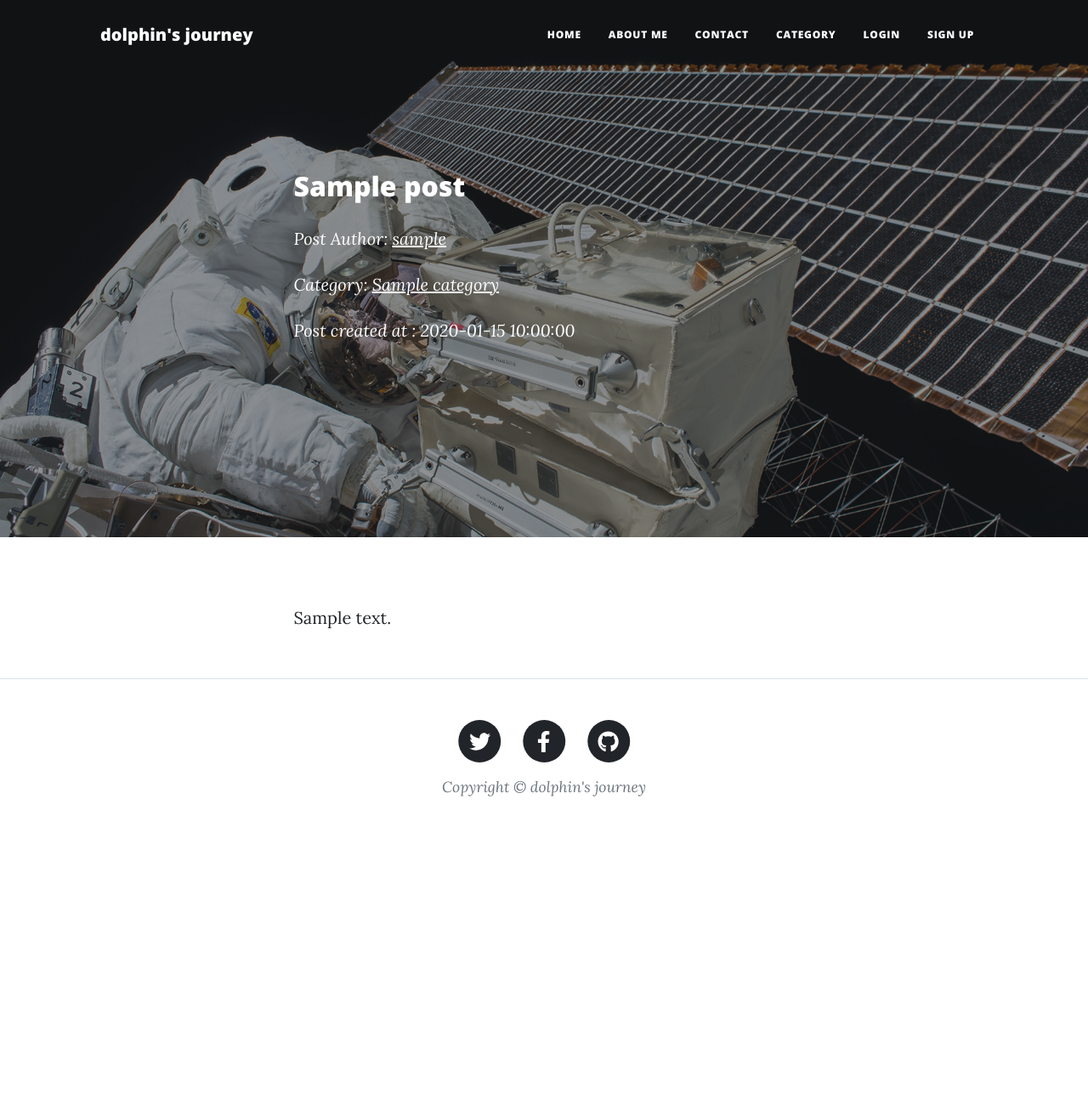
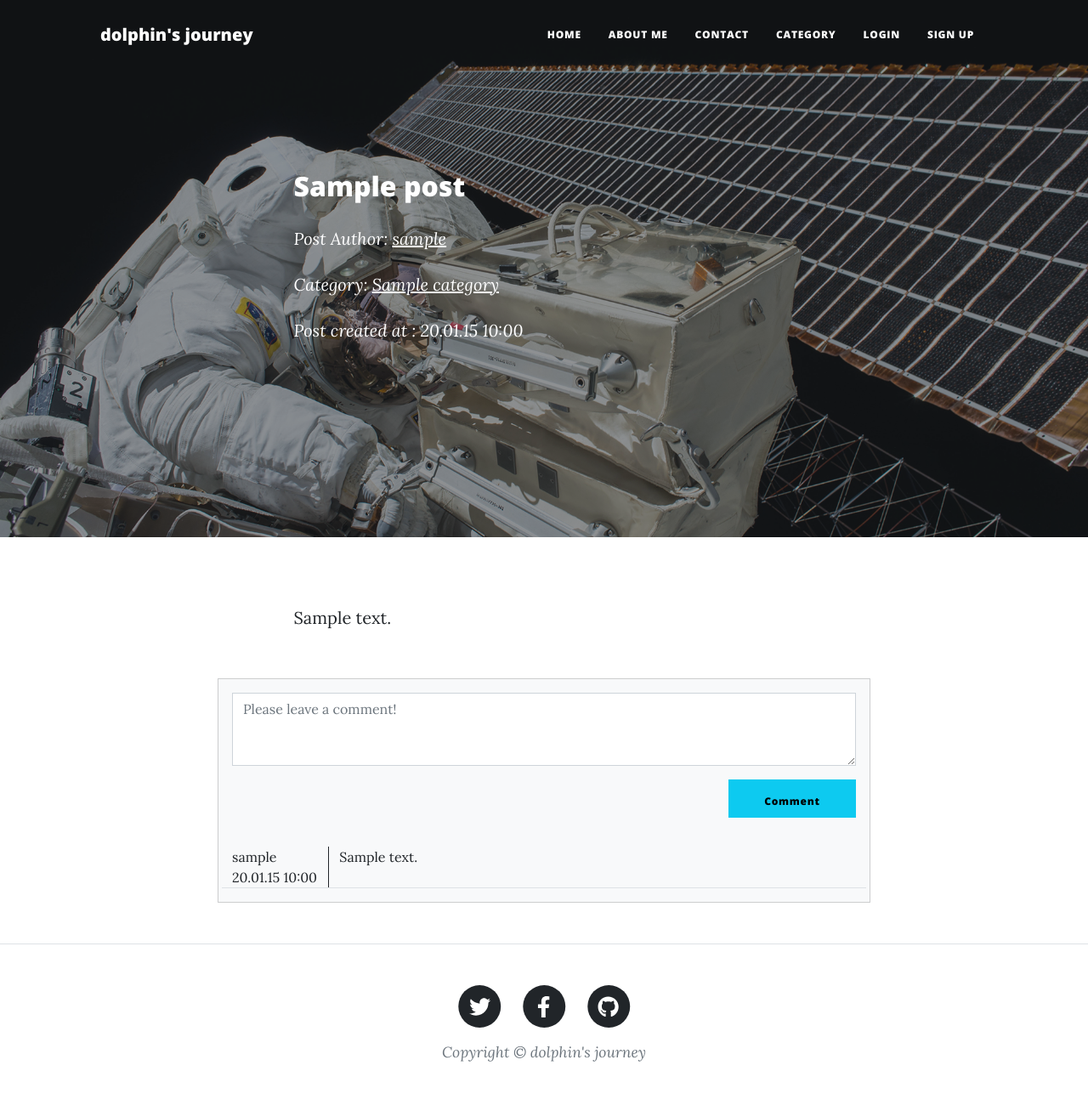
Before and after one commit to WooyoungJun/MyBlog_project, a Flask app: page /post/1 in a window 1280 px wide. Shown: the whole page at 85% size. Before the commit the page ends 937 px from the top, so only its background shows below. Run offline with Flask 3, Linux system fonts and the light colour scheme; tables that the repository leaves empty hold one stand-in row (values such as "Sample post"); some libraries are stand-ins or nearby versions.

Commit message:
comment 모델 및 기능 추가. selectin 쿼리 수정

```diff
--- a/flask_app/app.py
+++ b/flask_app/app.py
@@ -7,4 +7,4 @@ with app.app_context():
     # db.Model 상속한 모든 클래스 추적해서 테이블 생성
     db.create_all()
 if __name__ == '__main__':
-    app.run()
+    app.run(debug=True)
--- a/flask_app/blog/forms.py
+++ b/flask_app/blog/forms.py
@@ -26,3 +26,6 @@ class PostForm(FlaskForm):
         super(PostForm, self).__init__(*args, **kwargs)
         self.category_id.choices = [(category.id, category.name) for category in get_model('category').query.all()]
         self.author.data = current_user.username
+
+class CommentForm(FlaskForm):
+    content = TextAreaField('content', validators=[DataRequired('댓글을 작성해주세요.')])
--- a/flask_app/blog/templates/views/category.html
+++ b/flask_app/blog/templates/views/category.html
@@ -23,7 +23,7 @@
         <div class="col-md-10 col-lg-8 col-xl-7" id="categories">
             {% for category in categories %}
                 <div class="category_post_preview">
-                    <a href="{{url_for('views.posts_list', id=category.id)}}">
+                    <a href="{{url_for('views.posts_list', category_id=category.id)}}">
                         <h2 class="category_name">{{ category.name }}</h2>
                     </a>
                 </div>
--- a/flask_app/blog/templates/views/post_read.html
+++ b/flask_app/blog/templates/views/post_read.html
@@ -13,12 +13,12 @@
                     <span class="meta">
                         <div id="author" name="author"><p>Post Author: <a href="#!">{{post.user.username}}</a></p></div>
                         <div id="category" name="category"><p>Category: <a href="#!">{{post.category.name}}</a></p></div>
-                        <p>Post created at : {{post.date_created}}</p>
+                        <p>Post created at : {{post.date_created | datetime}}</p>
                         {% if user.id == post.user.id %}
                         <button class="btn btn-info" id="edit_button">
-                            <a href="{{url_for('views.post_edit', id=post.id)}}">Edit</a>
+                            <a href="{{url_for('views.post_edit', post_id=post.id)}}">Edit</a>
                         </button>
-                        <button onclick="onDelete({{post.id}})" class="btn btn-danger" id="delete_button">Delete</button>
+                        <button data-post-id="{{post.id}}" onclick="onDeletePost(this)" class="btn btn-danger" id="delete_button">Delete</button>
                         {% endif %}
                     </span>
                     <span class="subheading"></span>
@@ -29,14 +29,29 @@
 </header>
 
 <script>
-    function onDelete(postId){
+    function onDeletePost(button){
         let confirm = window.confirm('정말 삭제하시겠습니까?');
         if (confirm) {
             // 확인을 클릭한 경우에만 요청 보내기
+            let postId = button.getAttribute('data-post-id');
             fetch('/post-delete/' + postId, {method:"GET"})
             .then(response => {
                 if (response.status === 200){
                     window.location.href = '/'
+                }
+            })
+        }
+    }
+    function onDeleteComment(button){
+        let confirm = window.confirm('정말 삭제하시겠습니까?');
+        if (confirm) {
+            // 확인을 클릭한 경우에만 요청 보내기
+            let commentId = button.getAttribute('data-comment-id');
+            let postId = button.getAttribute('data-post-id');
+            fetch('/comment-delete/' + postId + '-' + commentId, {method:"GET"})
+            .then(response => {
+                if (response.status === 200){
+                    window.location.reload();
                 }
             })
         }
@@ -55,4 +70,69 @@
         </div>
     </div>
 </article>
+<!--comment -->
+<section class="mb-5" style="max-width: 60%; margin:0 auto">
+    <div class="card bg-light">
+        <div class="card-body" id="comment-wrapper">
+            <!-- Comment form-->
+            <form class="mb-4" method="post" action="{{ url_for('views.comment_create', post_id=post.id) }}"
+            style="padding-bottom: 10px;">
+                {{ form.csrf_token }}
+                <textarea class="form-control mb-3" rows="3" name="content" placeholder="Please leave a comment!"></textarea>
+                <div style="text-align: right">
+                    <button class="btn btn-info" id="submitButton" style="width: 150px;height: 45px; font-size: 12px;" type="submit">
+                        Comment
+                    </button>
+                </div>
+            </form>
+            {% for comment in comments %}
+                <!-- Single comment-->
+                <div class="row border-bottom">
+                    <div class="col-md-2" style="margin:0 0; font-size: 16px; border-right:1px solid;">
+                        <p style="margin:0 0"> {{comment.user.username}}</p>
+                        <p style="margin:0 0">{{comment.date_created | datetime}}</p>
+                    </div>
+                    <div class="col-md-10" style="margin:0 0; font-size: 16px;">
+                        <div class="row">
+                            <p class="col-10" style="margin:0 0">{{comment.content}}</p>
+                            {% if current_user.id==comment.author_id %}
+                                <p class="col-2 d-flex justify-content-center align-items-center" style="margin: 6px 0px">
+                                    <button class="btn btn-secondary" style="padding: 6px;" data-bs-toggle="modal" data-bs-target="#editCommentModal{{ comment.id }}">
+                                        <i class="fa-solid fa-pencil"></i>
+                                    </button>
+                                    <button data-comment-id="{{comment.id}}" data-post-id="{{post.id}}" onclick="onDeleteComment(this)" class="btn btn-danger" style="padding: 6px;">
+                                        <i class="fa-solid fa-trash"></i>
+                                    </button>
+                                </p>
+                            {% endif %}
+                        </div>
+                    </div>
+                </div>
+
+                <!-- Modal -->
+                <div class="modal fade" id="editCommentModal{{ comment.id }}" tabindex="-1" aria-labelledby="exampleModalLabel" aria-hidden="true">
+                    <div class="modal-dialog">
+                        <div class="modal-content">
+                            <div class="modal-header">
+                                <h5 class="modal-title" id="exampleModalLabel">Comment id
+                                    : {{ comment.id }} Edit</h5>
+                                <button type="button" class="btn-close" data-bs-dismiss="modal" aria-label="Close"></button>
+                            </div>
+                            <form method="POST" class="form-control" action="{{ url_for('views.comment_edit', post_id=post.id, comment_id=comment.id) }}">
+                                {{ form.csrf_token }}
+                                <div class="modal-body">
+                                    <input type="text" class="form-control" name="content" value="{{ comment.content }}"/>
+                                </div>
+                                <div class="modal-footer">
+                                    <button type="button" class="btn btn-secondary"data-bs-dismiss="modal">Close</button>
+                                    <button type="submit" class="btn btn-primary">Edit comment</button>
+                                </div>
+                            </form>
+                        </div>
+                    </div>
+                </div>
+            {% endfor %}
+        </div>
+    </div>
+</section>
 {% endblock %}
--- a/flask_app/blog/templates/views/post_write.html
+++ b/flask_app/blog/templates/views/post_write.html
@@ -8,7 +8,7 @@
         <div class="row gx-4 gx-lg-5 justify-content-center">
             <div class="col-md-10 col-lg-8 col-xl-7">
                 <div class="site-heading">
-                    <h2>Post {{id}} {{type}}</h2>
+                    <h2>Post {{post_id}} {{type}}</h2>
                     <span class="subheading"></span>
                 </div>
             </div>
--- a/flask_app/blog/templates/views/posts_list.html
+++ b/flask_app/blog/templates/views/posts_list.html
@@ -31,7 +31,7 @@
                 {% for post in posts %}
                     <div class="post-preview">
                         <!-- 제목 -->
-                        <a href="{{url_for('views.post', id=post.id)}}">
+                        <a href="{{url_for('views.post', post_id=post.id)}}">
                             <h6 class="post-title" id="post_title">{{post.title}}</h6>
                         </a>
                         <!-- 작성자, 날짜 -->
@@ -40,7 +40,7 @@
                             Posted by
                             <a href="#!" id="post_owner_name">{{post.user.username}}</a>
                             <br>
-                            {{post.date_created}}
+                            {{post.date_created | datetime}}
                         </p>
                     </div>
                     <!-- Divider-->
--- a/flask_app/blog/views.py
+++ b/flask_app/blog/views.py
@@ -1,6 +1,6 @@
 from flask import Blueprint, abort, flash, jsonify, url_for, redirect, render_template, request
 from flask_login import current_user, login_required
-from blog.forms import PostForm
+from blog.forms import CommentForm, PostForm
 from blog.models import db, get_model
 from sqlalchemy.orm import selectinload
 
@@ -13,7 +13,8 @@ BASE_VIEWS_DIR = 'views/'
 @views.route("/")
 @views.route("/home")
 def home():
-    posts = get_model('post').query.filter_by().all() # 모두 가져오기
+    # posts = get_model('post').query.all() # N+1문제 발생
+    posts = db.session.query(get_model('post')).options(selectinload(get_model('post').user), selectinload(get_model('post').category)).all() # 쿼리 3번 실행
     return render_template(BASE_VIEWS_DIR + "posts_list.html",
         user=current_user,
         posts=posts,
@@ -55,21 +56,20 @@ def post_create():
         return render_template(BASE_VIEWS_DIR + "post_write.html",
             user=current_user,
             form=form,
-            post=get_model('post')(author_id=current_user.id),
             type='Create',
         )
 
-@views.route('/post-edit/<int:id>', methods=['GET', 'POST'])
+@views.route('/post-edit/<int:post_id>', methods=['GET', 'POST'])
 @login_required
-def post_edit(id):
+def post_edit(post_id):
     # edit 요청 post 가져오기
-    post = db.session.get(get_model('post'), id)
+    post = db.session.get(get_model('post'), post_id)
     if post is None:
         flash('게시물을 찾을 수 없습니다.', 'error')
         return redirect(url_for('views.home'))
 
     # 작성자가 아니면 abort
-    if current_user.id != post.user.id: return abort(403)
+    if current_user.id != post.author_id: return abort(403)
 
     form = PostForm()
 
@@ -81,9 +81,8 @@ def post_edit(id):
         return render_template(BASE_VIEWS_DIR + "post_write.html",
             user=current_user,
             form=form,
-            post=post,
             type="Edit",
-            id=id,
+            post_id=post_id,
         )
 
     if request.method == 'POST' and form.validate_on_submit():
@@ -93,55 +92,118 @@ def post_edit(id):
         post.category_id = form.category_id.data
         db.session.commit() # 바로 commit = update
         flash('Post 수정 완료!', category="success")
-        return redirect(url_for('views.post', id=id))
+        return redirect(url_for('views.post', post_id=post_id))
     else:
         flash('Post 수정 실패!', category="error")
         return render_template(BASE_VIEWS_DIR + "post_write.html",
             user=current_user,
             form=form,
-            post=post,
             type="Edit",
-            id=id,
+            post_id=post_id,
         )
 
-@views.route('/post-delete/<int:id>')
+@views.route('/post-delete/<int:post_id>')
 @login_required
-def post_delete(id):
+def post_delete(post_id):
     # delete 요청 post 가져오기
-    post = db.session.get(get_model('post'), id)
+    post = db.session.get(get_model('post'), post_id)
     if post is None:
         flash('게시물을 찾을 수 없습니다.', 'error')
         return redirect(url_for('views.home'))
 
     # 작성자가 아니면 abort
-    if current_user.id != post.user.id: return abort(403)
+    if current_user.id != post.author_id: return abort(403)
 
     db.session.delete(post)
     db.session.commit()
     flash('게시물이 성공적으로 삭제되었습니다.', 'success')
     return jsonify(message='success'), 200
 
-@views.route("/posts-list/<int:id>")
-def posts_list(id):
-    # eager loading 옵션 선택 => category와 함께 포스트도 한번에 가져옴 = N+1 문제 방지
-    category = db.session.query(get_model('category')).options(selectinload(get_model('category').category_posts)).get(id)
+@views.route("/posts-list/<int:category_id>")
+def posts_list(category_id):
+    category = db.session.get(get_model('category'), category_id)
     if category is None:
         flash('해당 카테고리는 존재하지 않습니다.', category="error")
         return redirect(url_for('views.category'))
+
+    posts = db.session.query(get_model('post')).options(selectinload(get_model('post').user)).filter_by(category_id=category_id).all() # 쿼리 3번 실행
     return render_template(BASE_VIEWS_DIR + "posts_list.html",
         user=current_user,
-        posts=category.category_posts,
+        posts=posts,
         category_name=category.name,
     )
 
 # 해당하는 id의 포스트를 보여줌
-@views.route('/post/<int:id>')
-def post(id):
-    post = db.session.get(get_model('post'), id)
+@views.route('/post/<int:post_id>')
+def post(post_id):
+    form = CommentForm()
+
+    post = db.session.query(get_model('post')).options(selectinload(get_model('post').post_comments)).get(post_id)
     if post is None:
         flash('해당 포스트는 존재하지 않습니다.', category="error")
         return redirect(url_for('views.home'))
+
     return render_template(BASE_VIEWS_DIR + "post_read.html",
         user=current_user,
         post=post,
+        form=form,
+        comments=post.post_comments,
     )
+
+@views.route('/comment-create/<int:post_id>', methods=['POST'])
+@login_required
+def comment_create(post_id):
+    form = CommentForm()
+
+    if request.method == 'POST' and form.validate_on_submit():
+        comment = get_model('comment')(
+            content=form.content.data,
+            author_id=current_user.id,
+            post_id=post_id
+        )
+        db.session.add(comment)
+        db.session.commit()
+        return redirect(url_for('views.post', post_id=post_id))
+
+@views.route('/comment-edit/<int:post_id>-<int:comment_id>', methods=['POST'])
+@login_required
+def comment_edit(post_id, comment_id):
+    form = CommentForm()
+
+    if request.method == 'GET':
+        flash('잘못된 요청입니다.', category="error")
+        return redirect(url_for('views.post', post_id=post_id))
+
+    comment = db.session.get(get_model('comment'), comment_id)
+    if comment is None:
+        flash('해당 댓글은 존재하지 않습니다.', category="error")
+        return redirect(url_for('views.post', post_id=post_id))
+
+    if current_user.id != comment.author_id: return abort(403)
+
+    if form.validate_on_submit():
+        comment.content = form.content.data
+        db.session.commit()
+        flash('댓글 수정 완료!', category="success")
+        return redirect(url_for('views.post', post_id=post_id))
+    else:
+        flash('댓글 수정 실패!', category="error")
+        return redirect(url_for('views.post', post_id=post_id))
+
+
+@views.route('/comment-delete/<int:post_id>-<int:comment_id>')
+@login_required
+def comment_delete(post_id, comment_id):
+    # delete 요청 comment 가져오기
+    comment = db.session.get(get_model('comment'), comment_id)
+    if comment is None:
+        flash('해당 댓글은 존재하지 않습니다.', 'error')
+        return redirect(url_for('views.post', post_id=post_id))
+
+    # 작성자가 아니면 abort
+    if current_user.id != comment.author_id: return abort(403)
+
+    db.session.delete(comment)
+    db.session.commit()
+    flash('댓글이 성공적으로 삭제되었습니다.', 'success')
+    return jsonify(message='success'), 200
```
Also changed, not shown: flask_app/blog/__init__.py (+8 -0 lines), flask_app/blog/admin_models.py (+8 -1 lines), flask_app/blog/models.py (+18 -3 lines), flask_app/tests/test.py (+4 -4 lines), flask_app/tests/test_auth.py (+5 -0 lines), flask_app/tests/test_post.py (+5 -0 lines).
